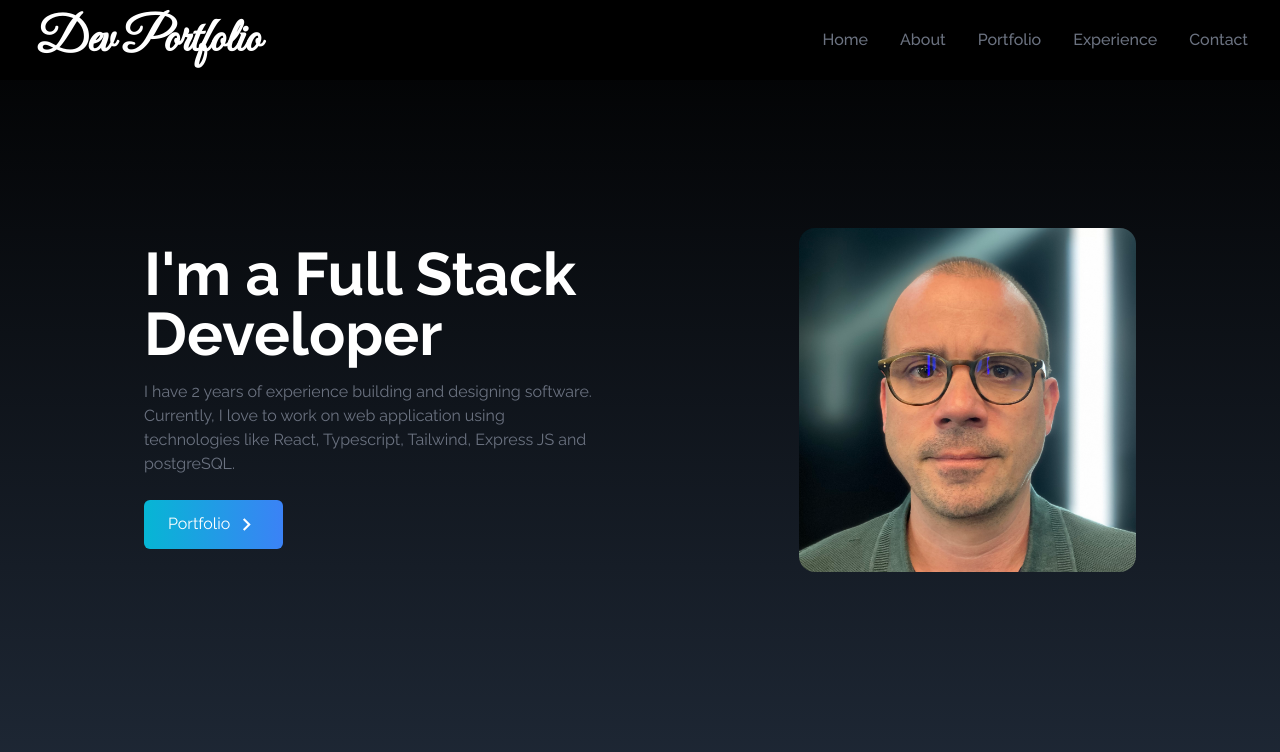
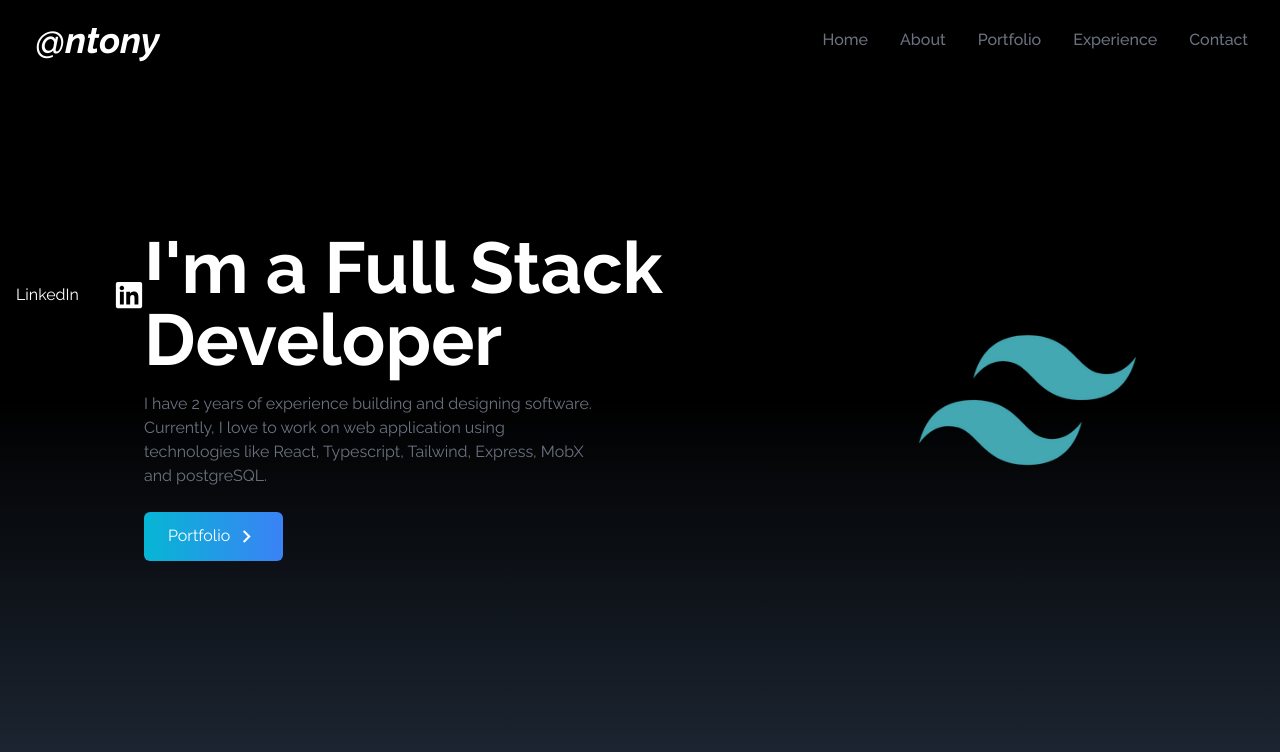
Before and after one commit to Chrisanto76/my-portfolio, a React (Create React App) app: page / in a window 1280 px wide. Shown: the top 752 px of the page. Built offline with nearby package versions, Linux system fonts and the light colour scheme.

Commit message:
Add SocialLinks component to App.js and update Home.jsx

```diff
--- a/src/App.js
+++ b/src/App.js
@@ -2,12 +2,14 @@ import React from 'react';
 import './index.css';
 import Navbar from './components/Navbar';
 import Home from './components/Home';
+import SocialLinks from './components/SocialLinks';
 
 function App() {
 	return (
 		<div>
 			<Navbar />
 			<Home />
+			<SocialLinks />
 		</div>
 	);
 }
--- a/src/components/Home.jsx
+++ b/src/components/Home.jsx
@@ -1,5 +1,55 @@
+// import React from 'react';
+// import HeroImage from '../assets/hero-img.jpeg';
+// import { MdOutlineKeyboardArrowRight } from 'react-icons/md';
+// import { Link } from 'react-scroll';
+
+// const Home = () => {
+// 	return (
+// 		<div
+// 			name="home"
+// 			className="h-screen w-full bg-gradient-to-b from-black to-gray-800 "
+// 		>
+// 			<div className="max-w-screen-lg mx-auto flex flex-col items-center justify-center h-full px-4 md:flex-row">
+// 				<div className="flex flex-col justify-center h-full">
+// 					<h2 className="text-4xl sm:text-7xl font-bold text-white">
+// 						I'm a Full Stack Developer
+// 					</h2>
+// 					<p className="text-gray-500 py-4 max-w-md">
+// 						I have 2 years of experience building and designing software.
+// 						Currently, I love to work on web application using technologies like
+// 						React, Typescript, Tailwind, Express JS and postgreSQL.
+// 					</p>
+
+// 					<div>
+// 						<Link
+// 							to="portfolio"
+// 							smooth
+// 							duration={500}
+// 							className="group text-white w-fit px-6 py-3 my-2 flex items-center rounded-md bg-gradient-to-r from-cyan-500 to-blue-500 cursor-pointer"
+// 						>
+// 							Portfolio
+// 							<span className="group-hover:rotate-90 duration-300">
+// 								<MdOutlineKeyboardArrowRight size={25} className="ml-1" />
+// 							</span>
+// 						</Link>
+// 					</div>
+// 				</div>
+
+// 				<div>
+// 					<img
+// 						src={HeroImage}
+// 						alt="my profile"
+// 						className="rounded-2xl mx-auto w-full md:w-2/4"
+// 					/>
+// 				</div>
+// 			</div>
+// 		</div>
+// 	);
+// };
+
+// export default Home;
 import React from 'react';
-import HeroImage from '../assets/hero-img.jpeg';
+import HeroImage from '../assets/tailwind.png';
 import { MdOutlineKeyboardArrowRight } from 'react-icons/md';
 import { Link } from 'react-scroll';
 
@@ -7,17 +57,17 @@ const Home = () => {
 	return (
 		<div
 			name="home"
-			className="h-screen w-full bg-gradient-to-b from-black to-gray-800 "
+			className="h-screen w-full bg-gradient-to-b from-black via-black to-gray-800"
 		>
 			<div className="max-w-screen-lg mx-auto flex flex-col items-center justify-center h-full px-4 md:flex-row">
 				<div className="flex flex-col justify-center h-full">
-					<h2 className="text-4xl sm:text-6xl font-bold text-white">
+					<h2 className="text-4xl sm:text-7xl font-bold text-white">
 						I'm a Full Stack Developer
 					</h2>
 					<p className="text-gray-500 py-4 max-w-md">
 						I have 2 years of experience building and designing software.
 						Currently, I love to work on web application using technologies like
-						React, Typescript, Tailwind, Express JS and postgreSQL.
+						React, Typescript, Tailwind, Express, MobX and postgreSQL.
 					</p>
 
 					<div>
@@ -39,7 +89,7 @@ const Home = () => {
 					<img
 						src={HeroImage}
 						alt="my profile"
-						className="rounded-2xl mx-auto w-full md:w-96"
+						className="rounded-2xl mx-auto w-2/3 md:w-full"
 					/>
 				</div>
 			</div>
--- a/src/components/Navbar.jsx
+++ b/src/components/Navbar.jsx
@@ -31,9 +31,7 @@ const NavBar = () => {
 	return (
 		<div className="flex justify-between items-center w-full h-20 px-4 text-white bg-black fixed">
 			<div>
-				<h1 className="text-5xl font-bold font-signature  ml-5">
-					Dev Portfolio
-				</h1>
+				<h1 className="text-4xl  ml-5 font-bold italic">@ntony </h1>
 			</div>
 
 			<ul className="hidden md:flex">
--- /dev/null
+++ b/src/components/SocialLinks.jsx
@@ -0,0 +1,25 @@
+import React from 'react';
+import { FaFacebook, FaTwitter, FaLinkedin } from 'react-icons/fa';
+import { HiOutlineMail } from 'react-icons/hi';
+import { BsFillPersonFill } from 'react-icons/bs';
+
+const SocialLinks = () => {
+	return (
+		<div className="flex flex-col top-[35%] left-0 fixed">
+			<ul>
+				<li className="flex justify-between items-center w-40 h-1/4 px-4 bg-black ">
+					<a
+						href="https://www.linkedin.com/in/antony-poure-874297232/"
+						className="flex justify-between items-center w-full text-white"
+					>
+						<>
+							LinkedIn <FaLinkedin size={30} />
+						</>
+					</a>
+				</li>
+			</ul>
+		</div>
+	);
+};
+
+export default SocialLinks;
```
